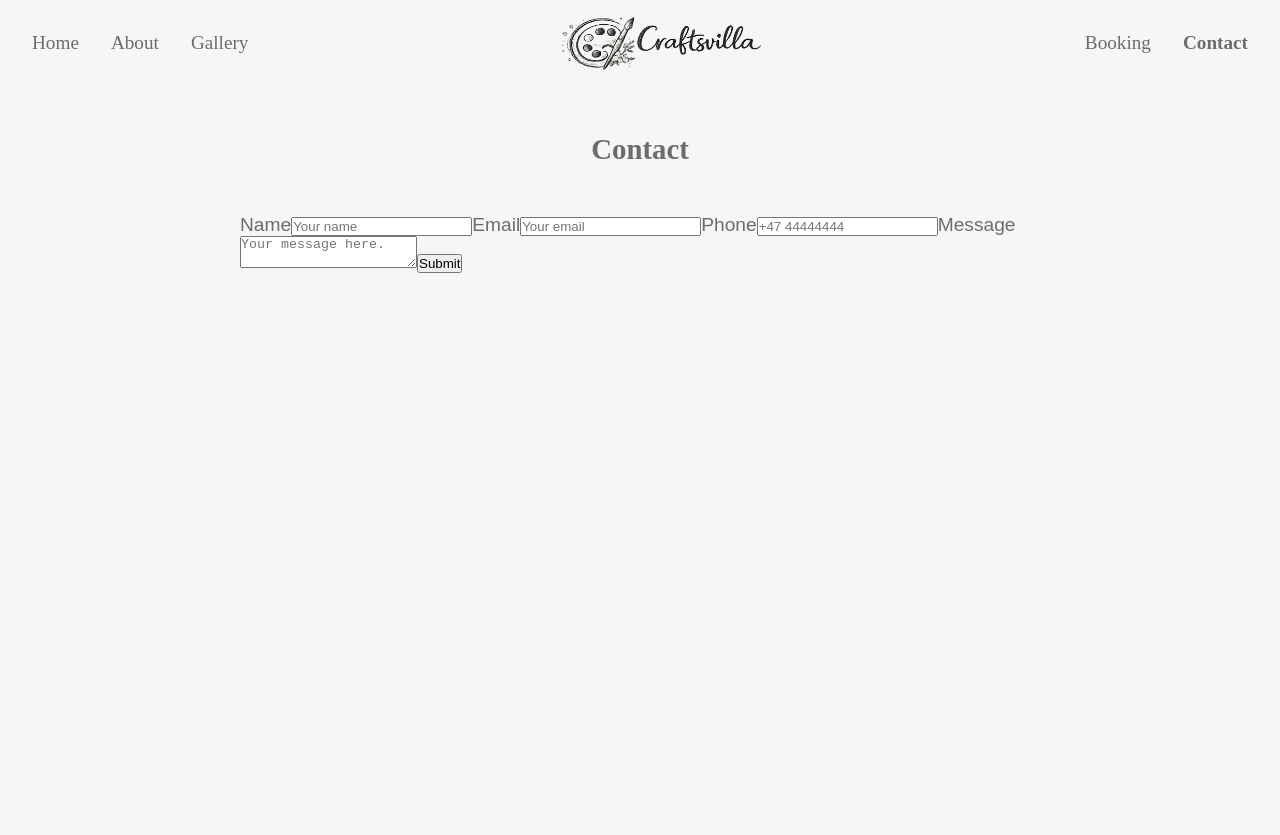
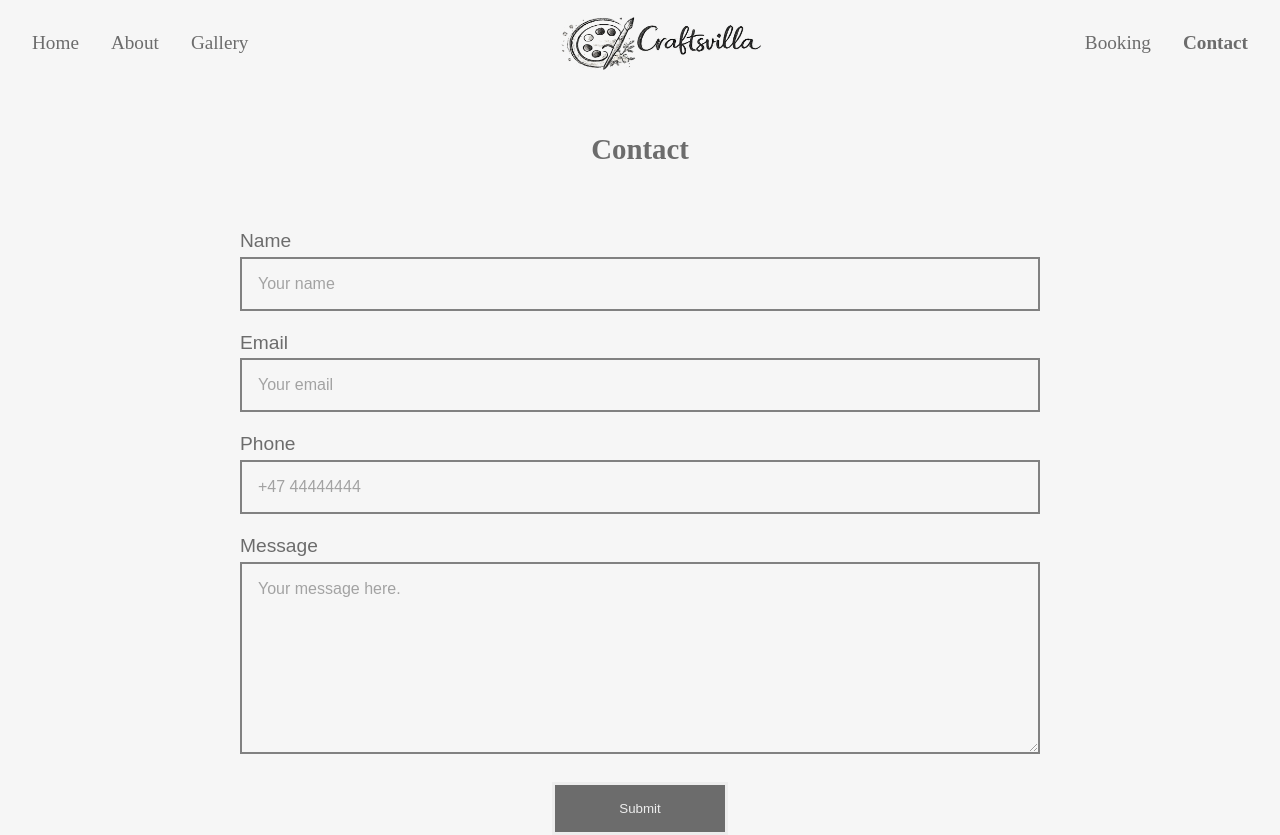
Before and after one commit to NehGuk/craftsvilla, a React (Vite) app: page /contact in a window 1280 px wide. Before the commit the page ends 805 px from the top, so only its background shows below. Built offline with nearby package versions, Linux system fonts and the light colour scheme; a web font is replaced by a local one.

Commit message:
Styles contact form

```diff
--- a/src/Components/Contact/Contact.css
+++ b/src/Components/Contact/Contact.css
@@ -0,0 +1,60 @@
+form {
+  display: flex;
+  flex-direction: column;
+  gap: 0.3rem;
+}
+
+label {
+  font-weight: 500;
+  margin-top: 1rem;
+}
+
+input,
+textarea {
+  width: 100%;
+  padding: 1rem;
+  font-size: 1rem;
+  font-family: inherit;
+  border: 2px solid var(--color-background-dark);
+  background: transparent;
+  color: inherit;
+  outline: none;
+  transition: var(--smooth);
+  opacity: 0.6;
+}
+
+input:focus,
+textarea:focus {
+  opacity: 1;
+}
+
+textarea {
+  resize: vertical;
+  min-height: 12rem;
+}
+
+input::placeholder,
+textarea::placeholder {
+  color: var(--color-text-dark);
+}
+
+form p {
+  color: var(--color-accent);
+  font-size: var(--font-size-sm);
+}
+
+input.error,
+textarea.error {
+  border-color: var(--color-accent);
+}
+
+.submit_area {
+  text-align: center;
+  margin-top: 1.5rem;
+}
+
+@media (max-width: 800px) {
+  form {
+    min-height: 90vh;
+  }
+}
--- a/src/Components/Contact/Contact.tsx
+++ b/src/Components/Contact/Contact.tsx
@@ -1,3 +1,4 @@
+import "./Contact.css"
 import { useForm } from "react-hook-form"
 import { useNavigate } from "react-router-dom"
 
@@ -33,6 +34,7 @@ function Contact() {
           {...register("name", { required: "Name is required." })}
           type="text"
           placeholder="Your name"
+          className={errors.name ? "error" : ""}
         />
         {errors.name && <p>{errors.name.message}</p>}
 
@@ -76,7 +78,11 @@ function Contact() {
           placeholder="Your message here."
         />
         {errors.message && <p>{errors.message.message}</p>}
-        <button type="submit">Submit</button>
+        <div className="submit_area">
+          <button type="submit" className="cta">
+            Submit
+          </button>
+        </div>
       </form>
     </section>
   )
```
